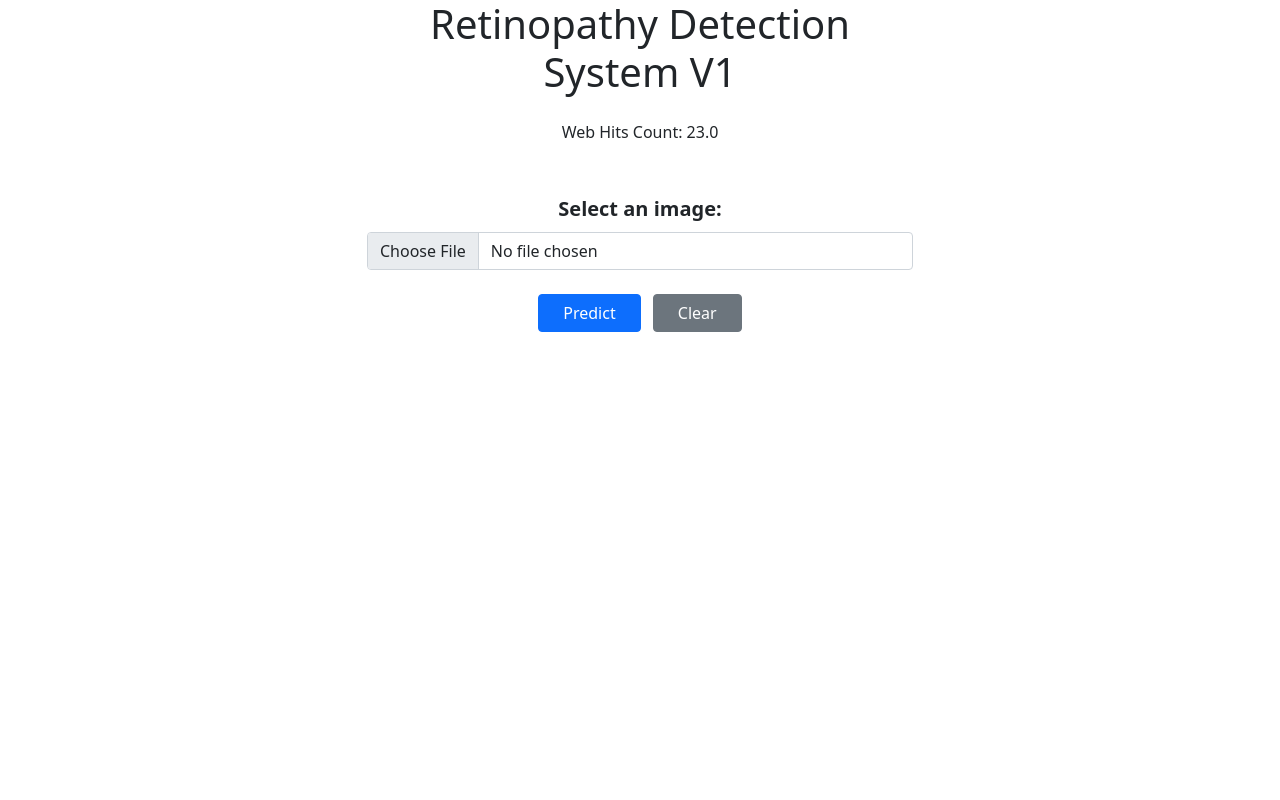
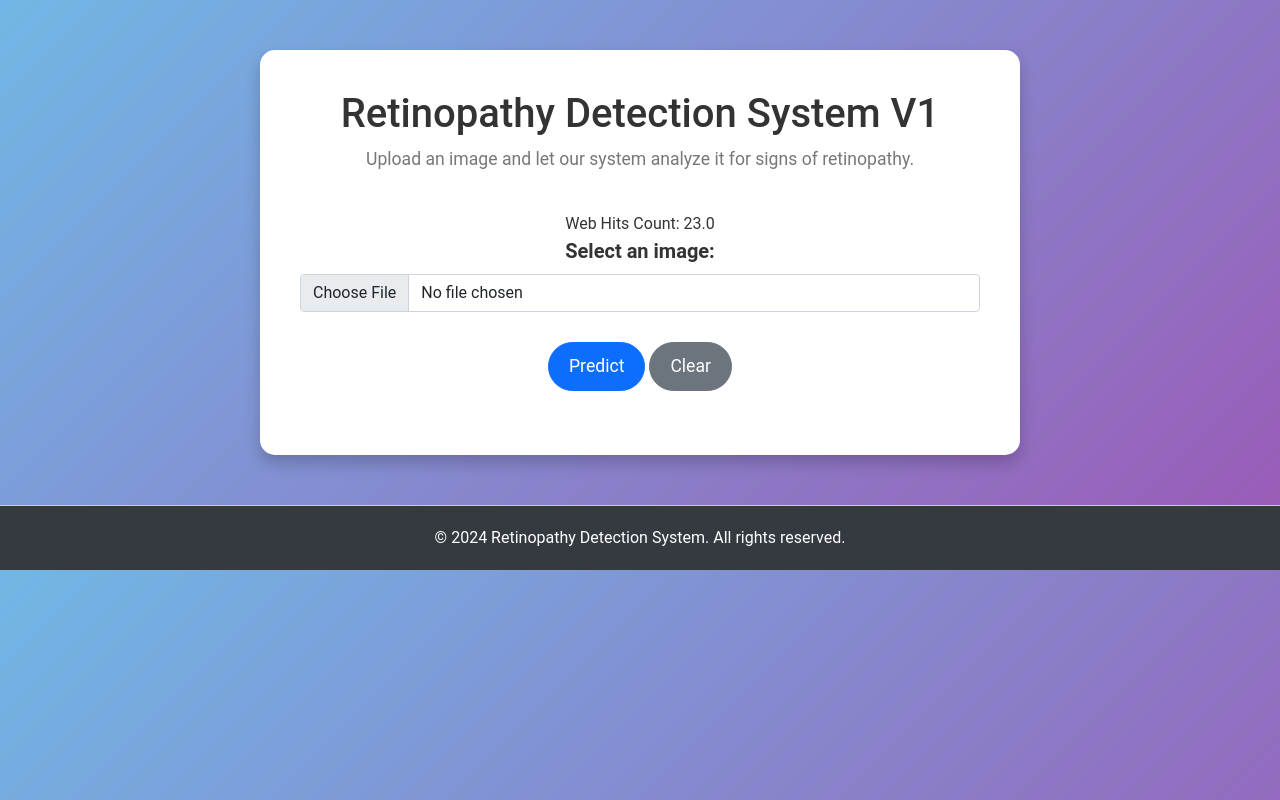
Before and after one commit to AbdulMohiz-01/retinopathy-model-api, a Flask app: page / in a window 1280 px wide. Run offline with Flask 3, Linux system fonts and the light colour scheme; some libraries are stand-ins or nearby versions.

Commit message:
Optimization plus layout updated

```diff
--- a/app.py
+++ b/app.py
@@ -1,33 +1,21 @@
 import os
 from flask import Flask, render_template, request, jsonify, send_file
-from flask_cors import CORS  # Import CORS from flask_cors
-from model_predictor import predict_image
-from model_predictor import preprocess_image
+from flask_cors import CORS
+from model_predictor import predict_image, preprocess_image, load_model_if_needed, init
 import json
-from grade_cam import init
-#import socket
+
 app = Flask(__name__)
-CORS(app)  # Enable CORS for all routes by passing the Flask app instance
-
-# Define the directory to save uploaded images
-# UPLOAD_FOLDER = 'uploads'
-# app.config['UPLOAD_FOLDER'] = UPLOAD_FOLDER
+CORS(app)
 
 @app.route('/')
 def index():
     print('Request for index page received')
-    # read the data from data.json file
     with open('data.json') as json_file:
         data = json.load(json_file)
-        # see if there is any property called webHitsCount
         if 'webHitsCount' in data:
-            # if yes, increment the count
             data['webHitsCount'] += 1
-    # write the updated data to the file
     with open('data.json', 'w') as json_file:
         json.dump(data, json_file)
-    # return the index.html page
-
     return render_template('index.html', webHitsCount=data['webHitsCount'])
 
 @app.route('/RetinaAPI/v1/ping', methods=['GET'])
@@ -38,44 +26,26 @@ def ping():
 def preprocess():
     if 'image' not in request.files:
         return jsonify({'error': 'No image uploaded'}), 400
-
     file = request.files['image']
     if file.filename == '':
         return jsonify({'error': 'No selected image'}), 400
-
-    # Use the preprocess_image function from model_predictor.py
     preprocessed_image_path = preprocess_image(file)
-    # print the results
     print('🔴 > Preprocessed image:', preprocessed_image_path)
-
-    # Return the preprocessed image
     return send_file(preprocessed_image_path, mimetype='image/jpg')
 
 @app.route('/RetinaAPI/v1/predict', methods=['GET'])
 def predict():
     predicted_class, confidence, predictions = predict_image()
-    # print the results
     print('🔴 > Predicted class:', predicted_class)
     print('🔴 > Confidence:', confidence)
     print('🔴 > Predictions:', predictions)
-
-    # Return the predictions in JSON format
     return jsonify({'predicted_class': predicted_class, 'confidence': confidence, 'predictions': predictions})
 
 @app.route('/RetinaAPI/v1/xai', methods=['GET'])
 def predict_xai():
-    xaiimg =  init()
-    # Return the image
+    xaiimg = init()
     return send_file(xaiimg, mimetype='image/jpg')
 
-
 if __name__ == '__main__':
-    #____with in network____
-    # host = socket.gethostbyname(socket.gethostname())
-    # port = 5000
-    # print(f"Server is listening at 👉👉: http://{host}:{port}")
-    # app.run(host=host, port=port,debug=True)
-
-    # ____local____
-    # app.run(debug=True)
+    load_model_if_needed()  # Ensure the model is loaded once at startup
     app.run(host="0.0.0.0", port=5000, debug=True)
--- a/grade_cam.py
+++ b/grade_cam.py
@@ -24,7 +24,7 @@ model.load_weights("./artifact/model_weights.h5")
 
 img_path = 'uploads/image.jpg'
 
-# Assuming `base_model` and `img_size` are defined elsewhere
+# Assuming base_model and img_size are defined elsewhere
 model_builder = loaded_base_model
 img_size = (224, 224)
 # last_conv_layer_name = "top_conv"
--- a/templates/index.html
+++ b/templates/index.html
@@ -2,22 +2,52 @@
 <html>
 
 <head>
-  <title>Retinopathy Detection System - Python Quickstart</title>
+  <title>Retinopathy Detection System</title>
   <link rel="stylesheet" href="{{ url_for('static', filename='bootstrap/css/bootstrap.min.css') }}" />
   <link rel="shortcut icon" href="{{ url_for('static', filename='favicon.ico') }}" />
   <style>
-    /* Custom styles for image container */
+    body {
+      background: linear-gradient(135deg, #71b7e6, #9b59b6);
+      font-family: 'Roboto', sans-serif;
+      color: #fff;
+    }
+
+    .main-container {
+      background-color: #fff;
+      padding: 40px;
+      border-radius: 15px;
+      box-shadow: 0 8px 16px rgba(0, 0, 0, 0.2);
+      margin-top: 50px;
+      color: #333;
+    }
+
+    .header {
+      text-align: center;
+      margin-bottom: 40px;
+    }
+
+    .header h1 {
+      font-size: 2.5rem;
+      color: #333;
+    }
+
+    .header p {
+      color: #777;
+      font-size: 1.1rem;
+    }
+
     .image-container {
       text-align: center;
-      margin-top: 50px;
+      margin-bottom: 30px;
     }
 
     .image-container img {
       max-width: 300px;
       max-height: 300px;
+      border-radius: 10px;
+      border: 2px solid #dee2e6;
     }
 
-    /* Custom styles for loading spinner */
     .spinner-border {
       display: none;
     }
@@ -30,8 +60,51 @@
     .dNone {
       display: none;
     }
+
     .dNone1 {
       display: none;
+    }
+
+    .custom-btn {
+      padding: 10px 20px;
+      font-size: 1.1rem;
+      border-radius: 50px;
+    }
+
+    .result-container {
+      text-align: center;
+      margin-top: 30px;
+    }
+
+    .result-container .alert {
+      background-color: #e9f7ef;
+      color: #155724;
+      border: 1px solid #c3e6cb;
+    }
+
+    .result-container h4 {
+      color: #155724;
+    }
+
+    .result-container p {
+      font-size: 1.1rem;
+    }
+
+    .barGraph-container {
+      margin-top: 30px;
+    }
+
+    footer {
+      text-align: center;
+      margin-top: 50px;
+      padding: 20px;
+      background-color: #343a40;
+      color: #fff;
+      border-top: 1px solid #ccc;
+    }
+
+    footer p {
+      margin: 0;
     }
   </style>
 </head>
@@ -40,8 +113,11 @@
   <main>
     <div class="container">
       <div class="row justify-content-center">
-        <div class="col-md-6">
-          <h1 class="text-center mb-4">Retinopathy Detection System V1 </h1>
+        <div class="col-md-8 main-container">
+          <div class="header">
+            <h1>Retinopathy Detection System V1</h1>
+            <p>Upload an image and let our system analyze it for signs of retinopathy.</p>
+          </div>
           <div id="counter" style="text-align: center;">
             Web Hits Count: {{ webHitsCount / 2 }}
           </div>
@@ -51,16 +127,14 @@
             <img id="selected-image" src="#" alt="Selected Image" class="mt-3 d-none" />
           </div>
           <div class="text-center mt-4">
-            <button type="button" class="btn btn-primary px-4 me-2" onclick="predict()">
+            <button type="button" class="btn btn-primary custom-btn" onclick="predict()">
               Predict
             </button>
-            <button type="button" class="btn btn-secondary px-4" onclick="clearImage()">
+            <button type="button" class="btn btn-secondary custom-btn" onclick="clearImage()">
               Clear
             </button>
             <div class="spinner-border text-primary loading" role="status">
               <span class="visually-hidden">Loading...</span>
-            </div>
-          </div>
             </div>
           </div>
           <div class="d-flex justify-content-center align-items-center gap-4 mt-4">
@@ -73,13 +147,12 @@
             </div>
             <div class="dNone1">
               <div role="alert">
-            <h4 class="alert-heading">Gradecam Image</h4>
-            <img id="Gradecam-image" src="#" alt="Gradecam Image" />
+                <h4 class="alert-heading">Grad-CAM Image</h4>
+                <img id="Gradecam-image" src="#" alt="Grad-CAM Image" />
               </div>
             </div>
           </div>
-      <div id="prediction-result" class="row justify-content-center mt-4 d-none">
-        <div class="col-md-6">
+          <div id="prediction-result" class="result-container mt-4 d-none">
             <div class="alert alert-primary" role="alert">
               <h4 class="alert-heading">Prediction Result</h4>
               <p id="result"></p>
@@ -87,11 +160,18 @@
               <p class="mb-0">Confidence: <span id="confidence"></span></p>
             </div>
             <!-- Bar graph container -->
+            <div class="barGraph-container">
               <canvas id="barGraph" width="400" height="170"></canvas>
             </div>
           </div>
         </div>
+      </div>
+    </div>
   </main>
+
+  <footer>
+    <p>&copy; 2024 Retinopathy Detection System. All rights reserved.</p>
+  </footer>
 
   <script src="https://cdn.jsdelivr.net/npm/chart.js"></script>
   <script>
@@ -154,8 +234,6 @@
         console.error("Error:", response_xai.status);
         // You can display an error message to the user if needed
       }
-
-
 
       fetch("/RetinaAPI/v1/predict", {
         method: "GET",
@@ -238,10 +316,6 @@
       });
     }
   </script>
-
-  <script>
-    // check if there is any file inside the uploads folder if yes then select the dNone class and set the display to block
-  </script>
 </body>
 
 </html>
```
Also changed, not shown: model_predictor.py (+87 -73 lines). Lines whose indentation alone changed are shown as unchanged.
